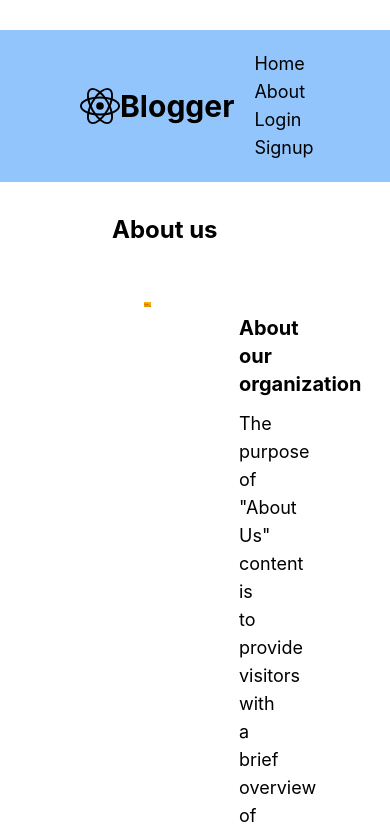
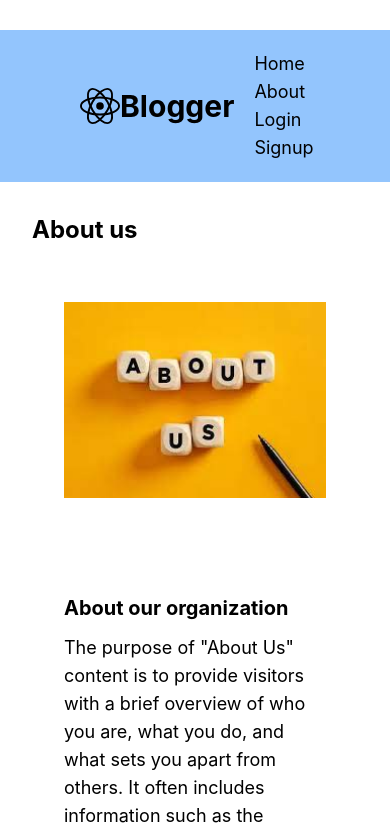
Before and after one commit to yashprajapati26/Practical-React, a React (Create React App) app: page /about in a window 390 px wide. Shown: the top 834 px of the page. Built offline with nearby package versions, Linux system fonts and the light colour scheme.

Commit message:
design change

```diff
--- a/src/components/Homecomp.js
+++ b/src/components/Homecomp.js
@@ -2,7 +2,7 @@ import React from "react";
 
 function Homecomp() {
   return (
-    <div className="grid grid-cols-3 mx-20 my-5">
+    <div className="md:grid grid-cols-3 md:mx-20 my-5">
       <div className="col-span-2 mt-10">
         <h1 className="font-bold text-lg p-2">Help and support the creative community</h1>
         <h1 className="text-6xl font-extrabold p-2">We are</h1>
--- a/src/components/PostList.js
+++ b/src/components/PostList.js
@@ -52,7 +52,7 @@ function PostList() {
               </h1>
               <div className="p-3">{post.body}</div>
               <div className="flex p-2">
-                <span className="mx-3 flex">
+                <span className="md:mx-3 flex">
                   <svg
                     xmlns="http://www.w3.org/2000/svg"
                     fill="none"
@@ -69,7 +69,7 @@ function PostList() {
                   </svg>
                   {Math.ceil(Math.random() * 1000)} Likes
                 </span>
-                <span className="mx-3 flex">
+                <span className="md:mx-3 flex">
                   <svg
                     xmlns="http://www.w3.org/2000/svg"
                     fill="none"
--- a/src/pages/About.js
+++ b/src/pages/About.js
@@ -3,9 +3,9 @@ import React from "react";
 function About() {
   return (
     <div>
-      <div className="mx-20 p-5">
+      <div className="md:mx-20 p-5">
         <h1 className="font-bold text-2xl p-3">About us</h1>
-        <div className="grid grid-cols-2">
+        <div className="md:grid md:grid-cols-2">
           <div class="m-1">
             <img
               className="w-full p-10"
```
